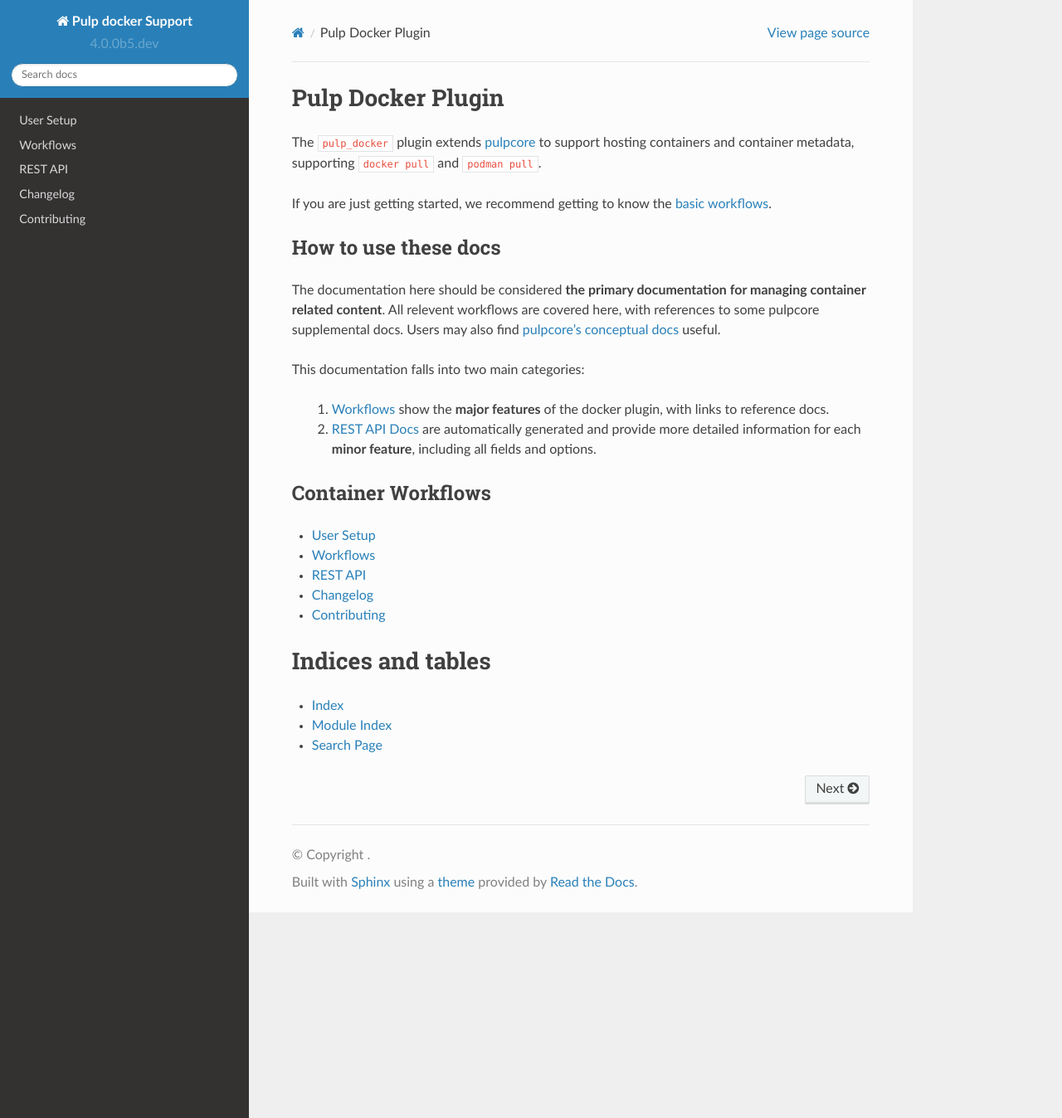
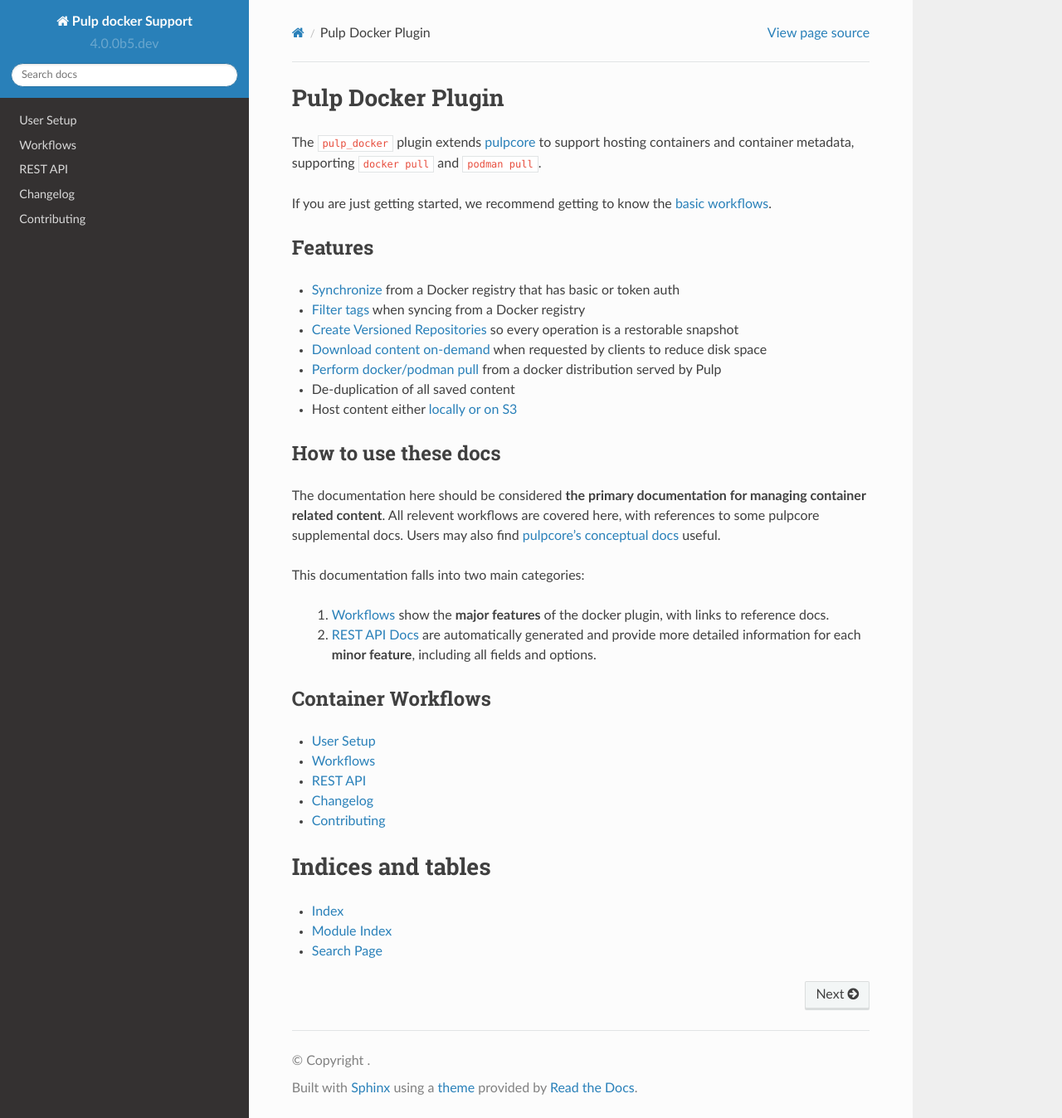
Before and after one commit to pulp/pulp_docker, a Sphinx documentation site: the page built from docs/index.rst, in a window 1280 px wide and 1348 px high. Shown: the whole window at 83% size. Built offline with Sphinx 7.4.7 and the Read the Docs theme 2.0.0, drawn with Linux system fonts in a browser that asks for light colours.

Commit message:
Add list of features to the docker landing page.
closes #5030
https://pulp.plan.io/issues/5030

```diff
--- a/docs/index.rst
+++ b/docs/index.rst
@@ -6,6 +6,19 @@
 
 If you are just getting started, we recommend getting to know the :doc:`basic
 workflows<workflows/index>`.
+
+Features
+--------
+
+* :ref:`Synchronize <sync-workflow>` from a Docker registry that has basic or token auth
+* :ref:`Filter tags <filtered-sync-workflow>` when syncing from a Docker registry
+* :ref:`Create Versioned Repositories <versioned-repo-created>` so every operation is a restorable snapshot
+* :ref:`Download content on-demand <create-remote>` when requested by clients to reduce disk space
+* :ref:`Perform docker/podman pull <publish-host>` from a docker distribution served by Pulp
+* De-duplication of all saved content
+* Host content either `locally or on S3 <https://docs.pulpproject.org/en/3.0/nightly/installation/
+  storage.html>`_
+
 
 How to use these docs
 ---------------------
--- a/docs/workflows/publish.rst
+++ b/docs/workflows/publish.rst
@@ -1,3 +1,5 @@
+.. _publish-host:
+
 Publish and Host
 ================
 
```
Also changed, not shown: docs/_static/api.json (+1 -1 lines), docs/workflows/sync.rst (+15 -0 lines).
